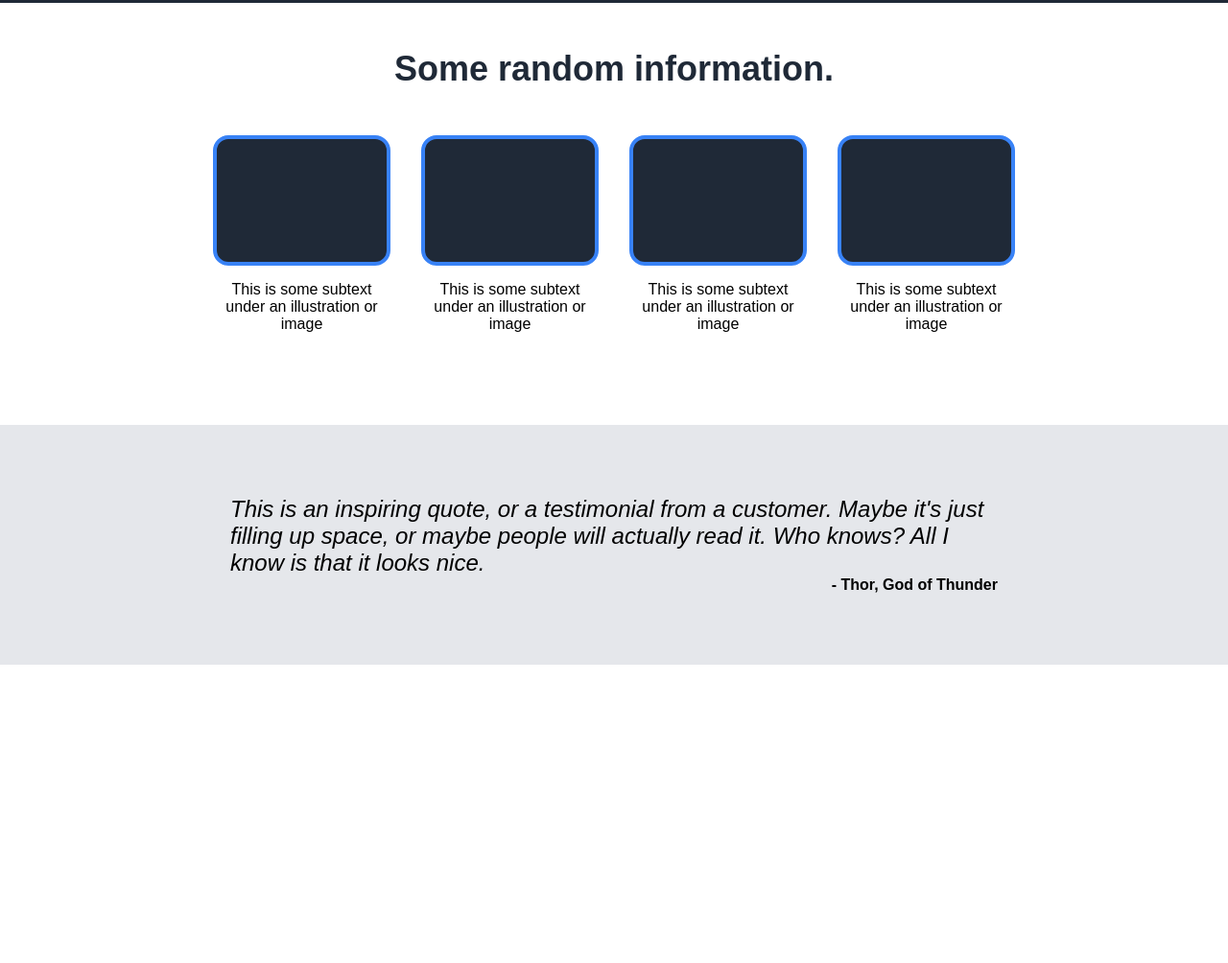
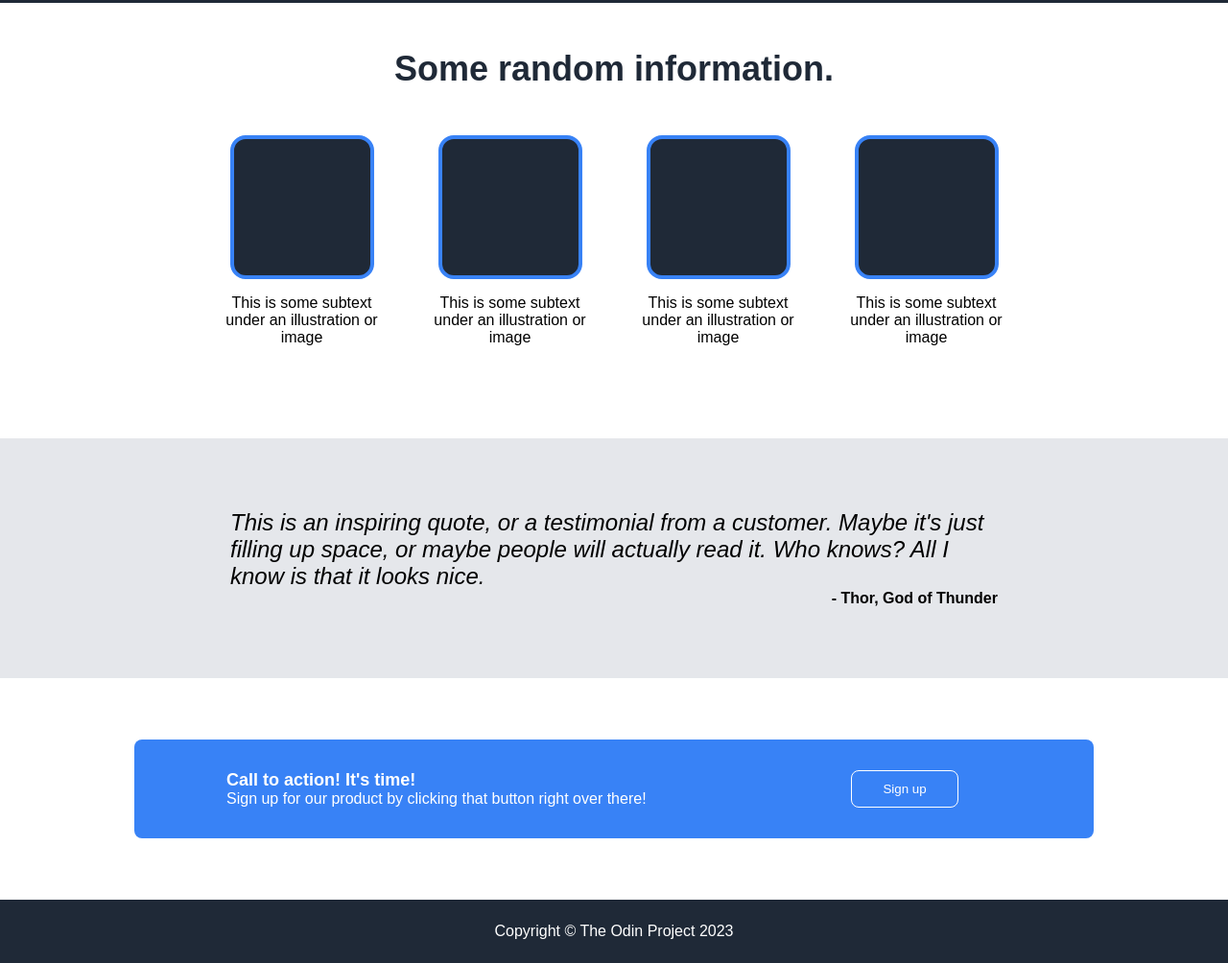
Before and after one commit to BraxtonCoding/Landing-Page, a plain HTML site: page index.html in a window 1280 px wide. Shown: the part 487-1491 px from the top of the page at 96% size. Before the commit the page ends 1180 px from the top, so only its background shows below. Drawn offline with Linux system fonts and the light colour scheme.

Commit message:
Finished coding website
Finished coding the project.

```diff
--- a/index.html
+++ b/index.html
@@ -79,5 +79,25 @@
         <p class="quote-author">- Thor, God of Thunder</p>
       </div>
     </section>
+
+    <section class="section-cta">
+      <div class="cta-box">
+        <div class="cta-text-box">
+          <p class="cta-header">Call to action! It's time!</p>
+          <p class="cta-secondary">
+            Sign up for our product by clicking that button right over there!
+          </p>
+        </div>
+        <div class="cta-signup">
+          <button class="cta-button">Sign up</button>
+        </div>
+      </div>
+    </section>
+
+    <section class="section-footer">
+      <div class="footer-box">
+        <p class="footer-text">Copyright &copy; The Odin Project 2023</p>
+      </div>
+    </section>
   </body>
 </html>
--- a/style.css
+++ b/style.css
@@ -142,6 +142,12 @@
   margin-bottom: 48px;
 }
 
+.image-box {
+  display: flex;
+  flex-direction: column;
+  align-items: center;
+}
+
 .image-container {
   display: flex;
   gap: 32px;
@@ -149,7 +155,8 @@
 }
 
 .image-empty {
-  padding: 64px;
+  height: 150px;
+  width: 150px;
   border: 4px solid #3882f6;
   border-radius: 16px;
   margin-bottom: 16px;
@@ -187,3 +194,72 @@
   align-self: flex-end;
   font-weight: bold;
 }
+
+/* ********************** */
+/* CTA SECTION */
+/* ********************** */
+.section-cta {
+  padding: 64px 0 64px 0;
+}
+
+.cta-box {
+  display: flex;
+
+  background-color: #3882f6;
+  padding: 32px 96px;
+  margin: 0 auto;
+  max-width: 1000px;
+  border-radius: 8px;
+}
+
+.cta-text-box {
+  display: flex;
+  flex-direction: column;
+  justify-content: center;
+  flex: 3;
+}
+
+.cta-header,
+.cta-secondary {
+  color: #fff;
+}
+
+.cta-header {
+  font-size: 18px;
+  font-weight: 700;
+}
+
+.cta-secondary {
+  font-weight: 16px;
+}
+
+.cta-signup {
+  display: flex;
+  flex: 1;
+}
+
+.cta-button {
+  margin: 0 auto;
+  background-color: #3882f6;
+  border: 1px solid #fff;
+  padding: 8px 32px;
+  border-radius: 8px;
+  color: #fff;
+}
+
+/* ********************** */
+/* CTA SECTION */
+/* ********************** */
+
+.section-footer {
+}
+
+.footer-box {
+  background-color: #1f2937;
+  padding: 24px;
+}
+
+.footer-text {
+  color: #fff;
+  text-align: center;
+}
```
